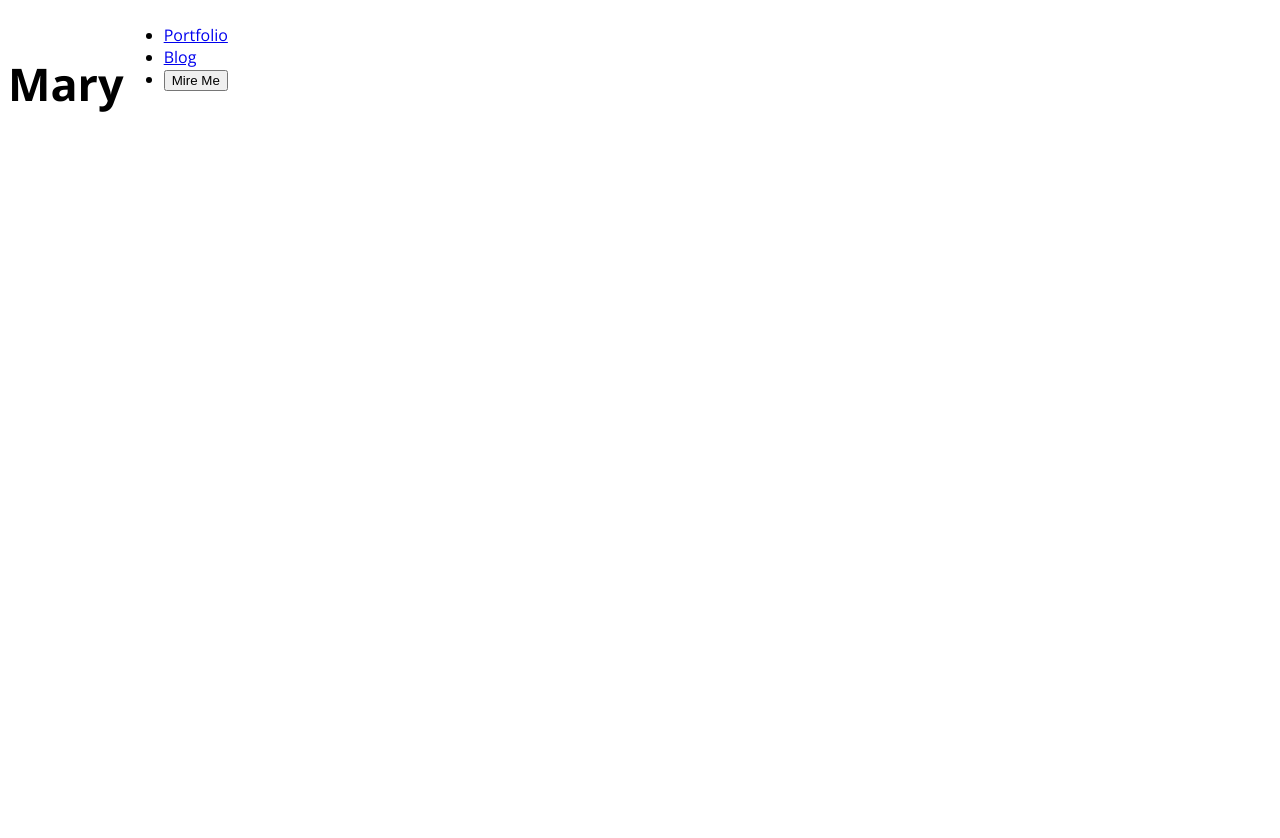
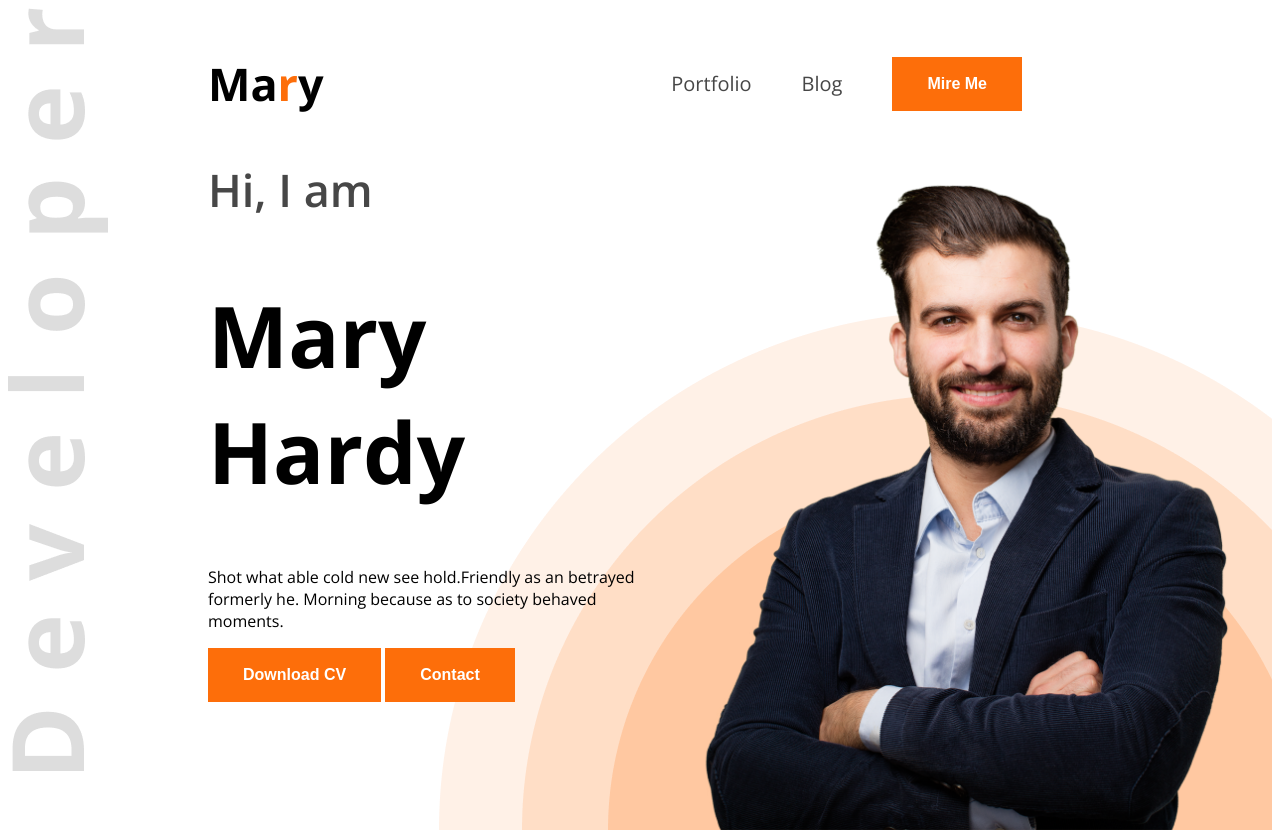
Before and after one commit to sdabdullah/developer-portfolio, a plain HTML site: page index.html in a window 1280 px wide. Before the commit the page ends 800 px from the top, so only its background shows below. Drawn offline with nearby package versions, Linux system fonts and the light colour scheme.

Commit message:
css file update

```diff
--- a/index.html
+++ b/index.html
@@ -11,17 +11,32 @@
     <link rel="stylesheet" href="styles/portfolio.css">
 </head>
 <body class="open-sans-normal">
-    <header>
+    <header class="header">
         <nav>
-            <h3 class="nav-title">Mary</h3>
+            <h3 class="nav-title">Ma<span class="text-primary">r</span>y</h3>
             <ul>
-                <li><a href="#">Portfolio</a></li>
-                <li><a href="#">Blog</a></li>
-                <li><a href="#"><button>Mire Me</button></a></li>
+                <li><a class="dark-2" href="#">Portfolio</a></li>
+                <li><a class="dark-2" href="#">Blog</a></li>
+                <li><a href="#"><button class="btn-primary">Mire Me</button></a></li>
             </ul>
         </nav>
+        <div class="banner">
+            <div class="banner-content">
+                <div class="banner-greetings dark-2">Hi, I am</div>
+                <h1 class="banner-title">Mary Hardy</h1>
+                <p class="banner-description">
+                    Shot what able cold new see hold.Friendly as an betrayed formerly he. Morning because as to society behaved moments.
+                </p>
+                <button class="btn-primary">Download CV</button>
+                <button class="btn-primary">Contact</button>
+            </div>
+            <img class="banner-profile" src="./images/hardy.png" alt="">
+        </div>
     </header>
-    <main></main>
+
+    <main>
+
+    </main>
     <footer></footer>
 </body>
 </html>
--- a/styles/portfolio.css
+++ b/styles/portfolio.css
@@ -8,12 +8,74 @@
   font-variation-settings: "wdth" 100;
 }
 
+/* Shared style */
+.text-primary{
+    color: #FD6E0A;
+}
+.dark-2{
+    color: #474747;
+}
+
+.btn-primary{
+    background-color: #FD6E0A;
+    font-weight: bold;
+    font-size: 16px;
+    color: white;
+    padding: 18px 35px;
+    border: none;
+}
+
+/* Header */
+.header{
+    background-image: url('../images/developer.png'), url(../images/header_bg.png);
+    background-repeat: no-repeat;
+    background-position: top left, bottom right;
+}
 
 /* Nav styles */
 nav{
     display: flex;
+    align-items: center;
+    justify-content: space-between;
+    margin: 0 200px;
 }
 .nav-title{
     font-size: 45px;
     font-weight: 700;
 }
+
+nav ul{
+    display: flex;
+    align-items: center;
+}
+
+nav ul li{
+    list-style: none;
+    margin-right: 50px;
+}
+
+nav ul li a{
+    text-decoration: none;
+    font-size: 20px;
+}
+
+/* Banner styles */
+.banner{
+    display: flex;
+    justify-content: space-around;
+    margin: 0 35px 0 200px;
+}
+.banner-content{
+    max-width: 580px;
+}
+.banner-greetings{
+    font-size: 45px;
+    font-weight: 600;
+}
+.banner-title{
+    font-size: 85px;
+    font-weight: bold   ;
+}
+.banner-profile{
+    width: 580px;
+}
```
